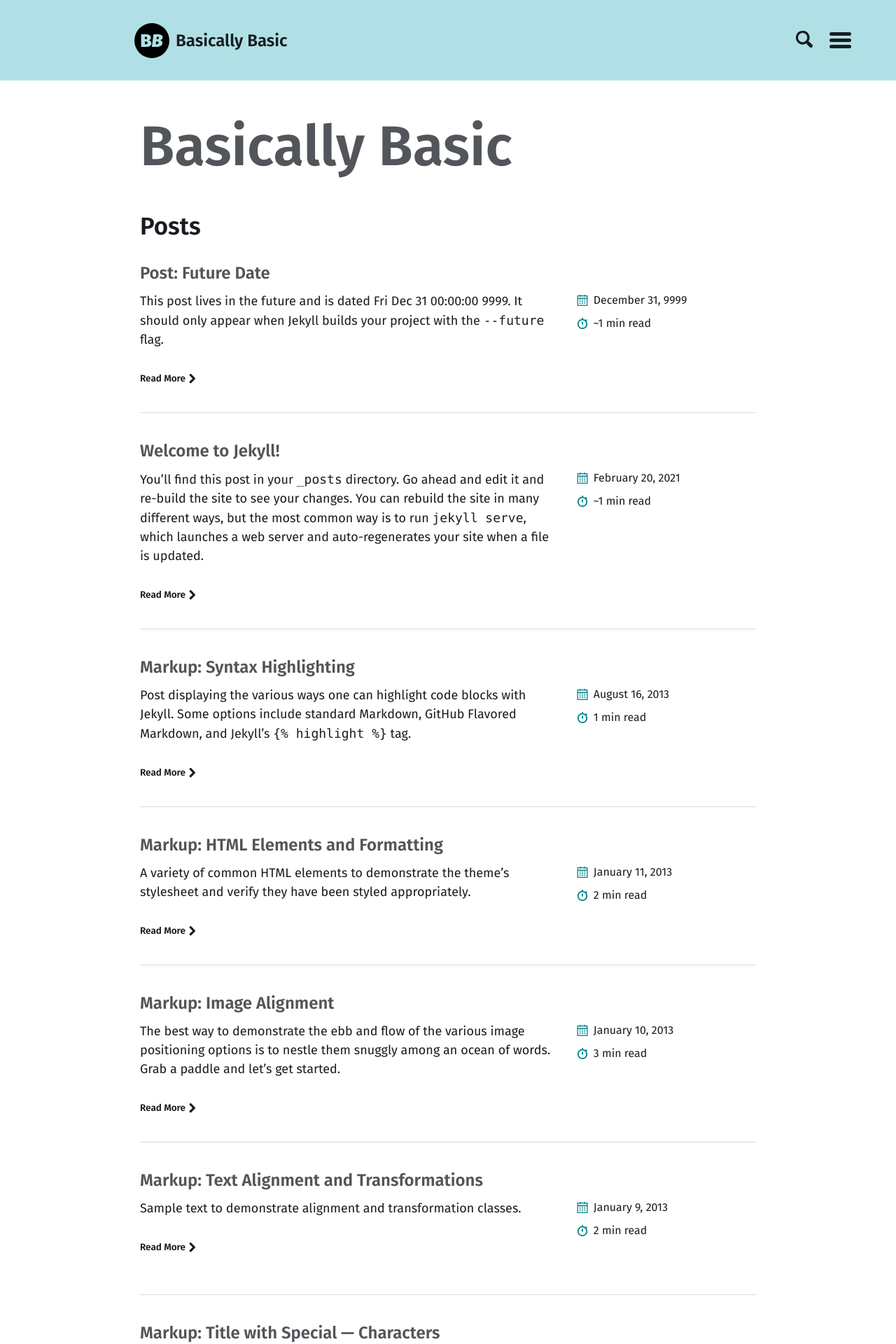
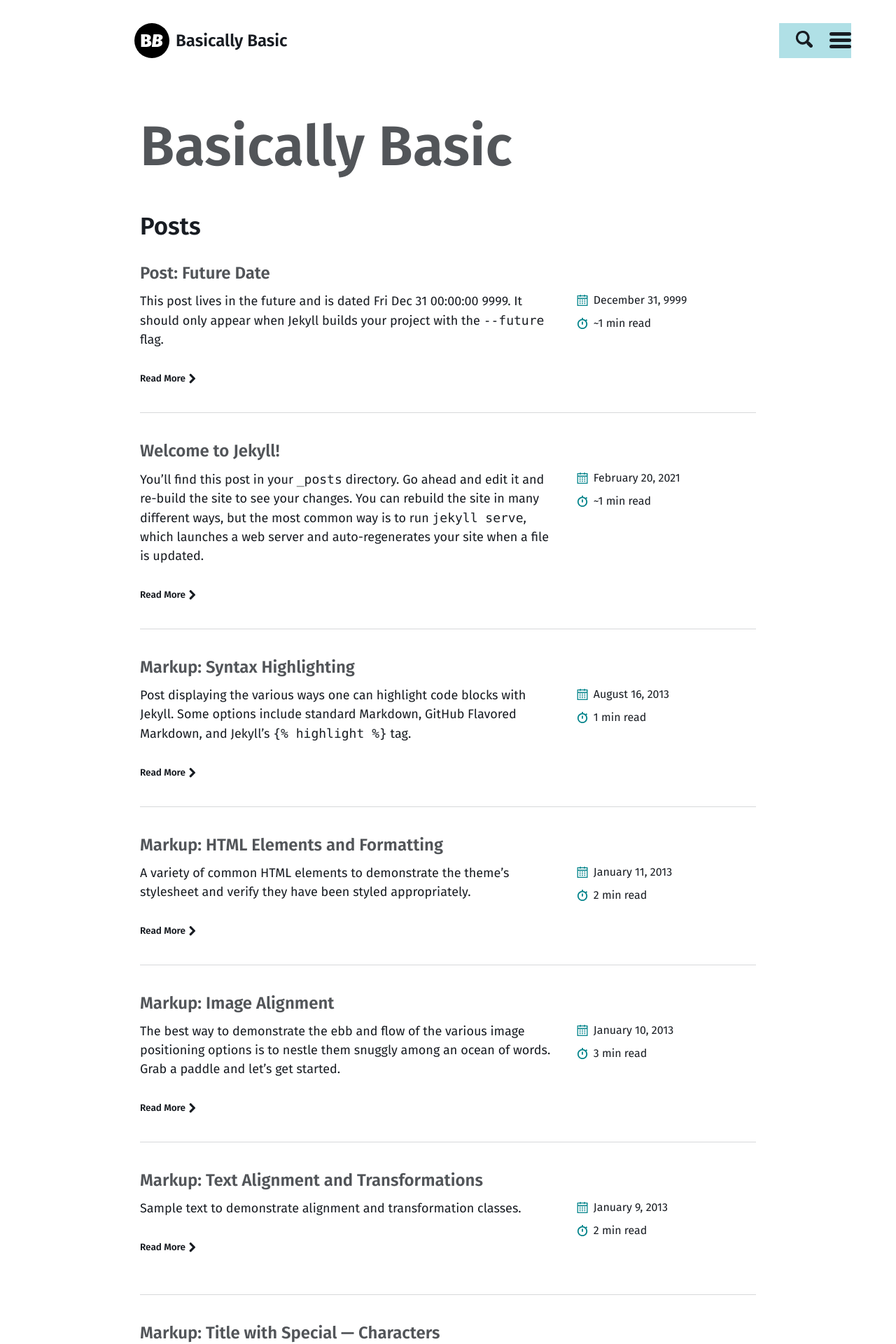
Before and after one commit to motilalmeher/motilalmeher.github.io, a Jekyll site: the page built from index.md, in a window 1280 px wide. Shown: the top 1920 px of the page at 70% size. Built offline with Jekyll 4.4.1, drawn with Linux system fonts in a browser that asks for light colours; the list of posts is cut into pages by our own code; comment, search, counter and statistics services are not loaded.

Commit message:
Update masthead.html

```diff
--- a/_includes/masthead.html
+++ b/_includes/masthead.html
@@ -4,7 +4,7 @@
   {% assign site_logo = site.logo | relative_url %}
 {% endif %}
 
-<header id="masthead" style="background-color:#b0e0e6;">
+<header id="masthead">
   <div class="inner">
     <div class="title-area">
       {% if page.url == '/' %}
```
